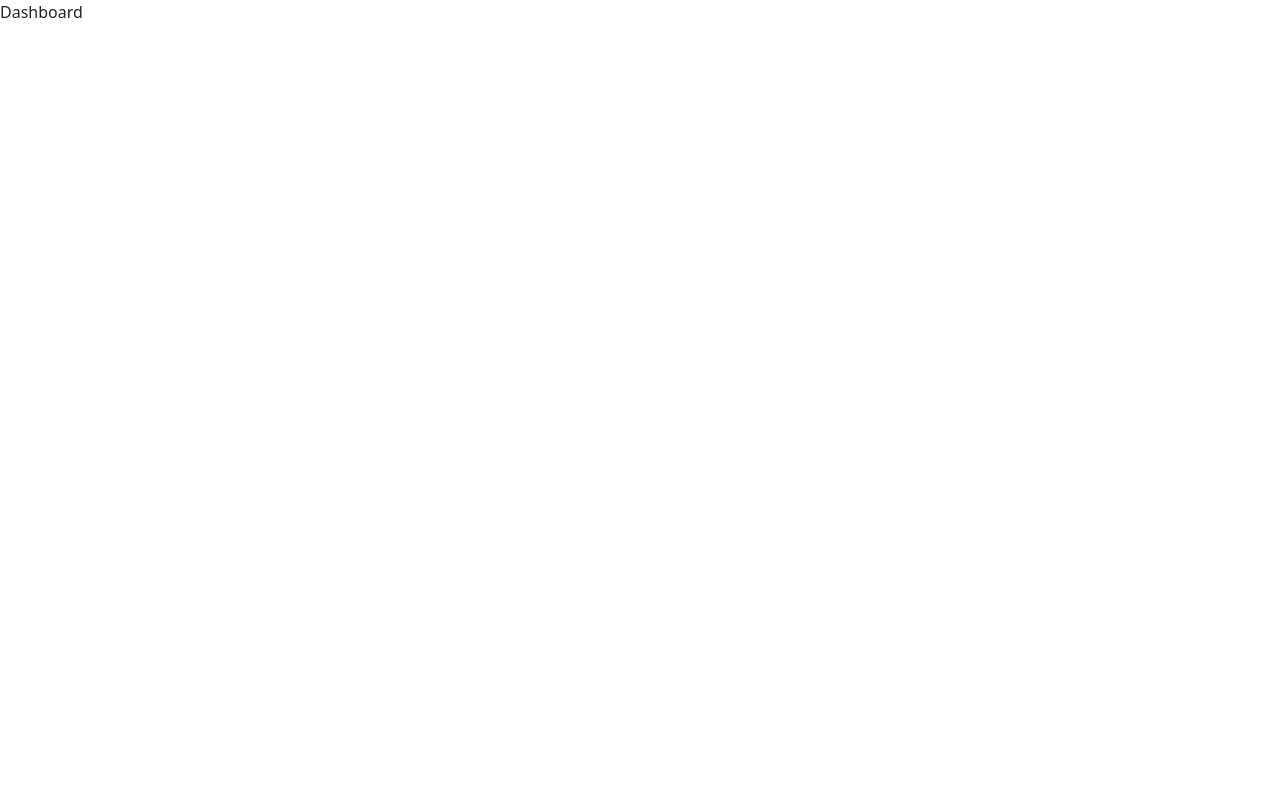
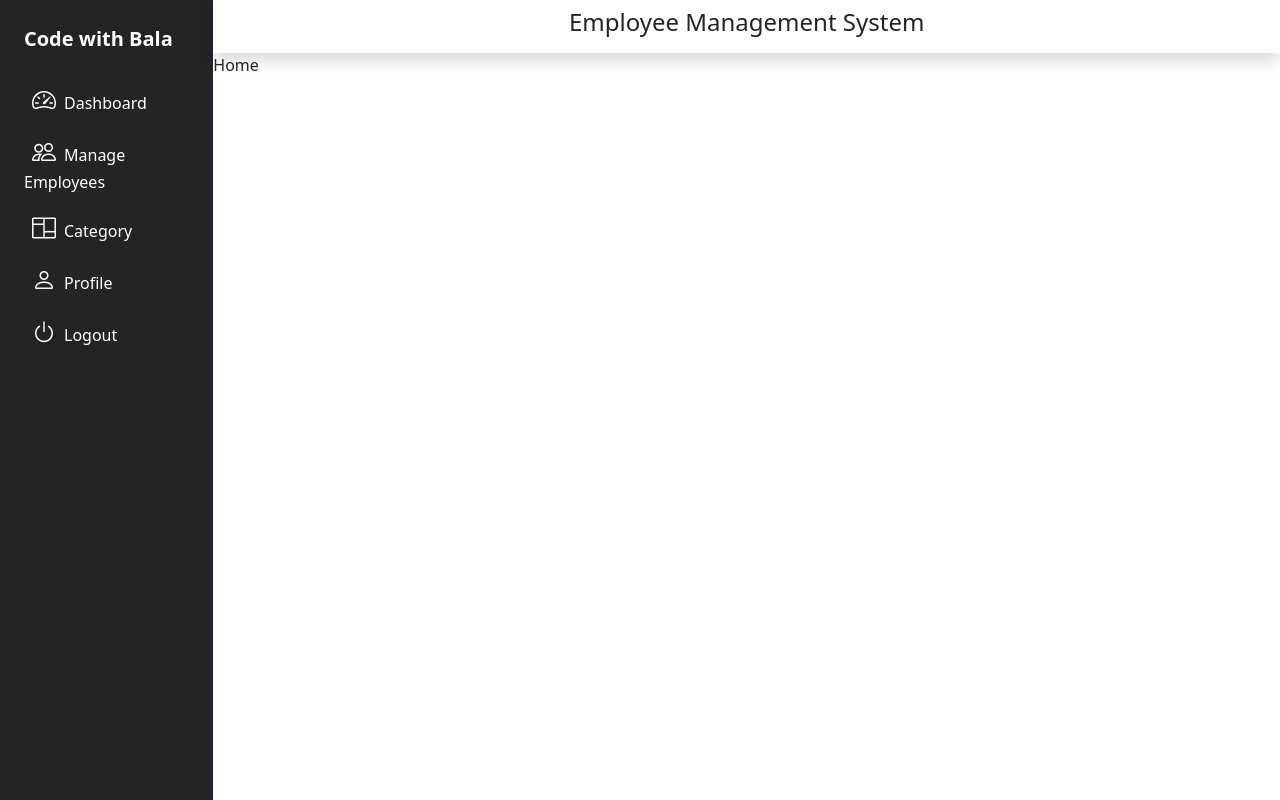
Before and after one commit to balashiranjeevi/Employee-Management-System, a React (Vite) app in the folder EMS/: page /dashboard in a window 1280 px wide. Built offline with nearby package versions, Linux system fonts and the light colour scheme.

Commit message:
Add routing and components for employee management system; enhance dashboard layout

```diff
--- a/EMS/src/App.jsx
+++ b/EMS/src/App.jsx
@@ -1,18 +1,27 @@
-import './App.css'
-import 'bootstrap/dist/css/bootstrap.min.css';
-import Login from './components/Login'
-import {BrowserRouter, Routes, Route} from 'react-router-dom'
-import Dashboard from './components/Dashboard';
+import "./App.css";
+import "bootstrap/dist/css/bootstrap.min.css";
+import Login from "./components/Login";
+import { BrowserRouter, Routes, Route } from "react-router-dom";
+import Dashboard from "./components/Dashboard";
+import Home from "./components/Home";
+import Employee from "./components/Employee";
+import Category from "./components/Category";
+import Profile from "./components/Profile";
 
 function App() {
-    return (
+  return (
     <BrowserRouter>
-    <Routes>
-      <Route path='adminlogin' element = {<Login />}></Route>
-      <Route path='dashboard' element = {<Dashboard />}></Route>
-    </Routes>
+      <Routes>
+        <Route path="adminlogin" element={<Login />}></Route>
+        <Route path="dashboard" element={<Dashboard />}>
+          <Route path="" element={<Home />}></Route>
+          <Route path="/dashboard/employee" element={<Employee />}></Route>
+          <Route path="/dashboard/category" element={<Category />}></Route>
+          <Route path="/dashboard/profile" element={<Profile />}></Route>
+        </Route>
+      </Routes>
     </BrowserRouter>
-  )
+  );
 }
 
-export default App
+export default App;
--- /dev/null
+++ b/EMS/src/components/Category.jsx
@@ -0,0 +1,7 @@
+import React from "react";
+
+const Category = () => {
+  return <div>Category</div>;
+};
+
+export default Category;
--- a/EMS/src/components/Dashboard.jsx
+++ b/EMS/src/components/Dashboard.jsx
@@ -1,9 +1,81 @@
-import React from 'react'
+import React from "react";
+import { Link, Outlet } from "react-router-dom";
+import "bootstrap-icons/font/bootstrap-icons.css";
 
 const Dashboard = () => {
   return (
-    <div>Dashboard</div>
-  )
-}
+    <div className="container-fluid">
+      <div className="row flex-nowrap">
+        <div className="col-auto col-md-3 col-xl-2 px-sm-2 px-0 bg-dark">
+          <div className="d-flex flex-column align-items-center align-items-sm-start px-3 pt-2 text-white min-vh-100">
+            <Link
+              to="/dashboard"
+              className="d-flex align-items-center pb-3 mb-md-1 mt-md-3 me-md-auto text-white text-decoration-none"
+            >
+              <span className="fs-5 fw-bolder d-none d-sm-inline">
+                Code with Bala
+              </span>
+            </Link>
+            <ul
+              className="nav nav-pills flex-column mb-sm-auto mb-0 align-items-center align-items-sm-start"
+              id="menu"
+            >
+              <li className="w-100">
+                <Link
+                  to="/dashboard"
+                  className="nav-link px-0 align-middle text-white "
+                >
+                  <i className="fs-4 bi-speedometer2 ms-2"></i>
+                  <span className="ms-2 d-none d-sm-inline">Dashboard</span>
+                </Link>
+              </li>
+              <li className="w-100">
+                <Link
+                  to="/dashboard/employee"
+                  className="nav-link px-0 align-middle text-white"
+                >
+                  <i className="fs-4 bi-people ms-2"></i>
+                  <span className="ms-2 d-none d-sm-inline">
+                    Manage Employees
+                  </span>
+                </Link>
+              </li>
+              <li className="w-100">
+                <Link
+                  to="/dashboard/category"
+                  className="nav-link px-0 align-middle text-white"
+                >
+                  <i className="fs-4 bi-columns ms-2"></i>
+                  <span className="ms-2 d-none d-sm-inline">Category</span>
+                </Link>
+              </li>
+              <li className="w-100">
+                <Link
+                  to="/dashboard/profile"
+                  className="nav-link px-0 align-middle text-white"
+                >
+                  <i className="fs-4 bi-person ms-2"></i>
+                  <span className="ms-2 d-none d-sm-inline">Profile</span>
+                </Link>
+              </li>
+              <li className="w-100">
+                <Link className="nav-link px-0 align-middle text-white">
+                  <i className="fs-4 bi-power ms-2"></i>
+                  <span className="ms-2 d-none d-sm-inline">Logout</span>
+                </Link>
+              </li>
+            </ul>
+          </div>
+        </div>
+        <div className="col p-0 m-0">
+          <div className="p-2 d-flex justify-content-center shadow">
+            <h4>Employee Management System</h4>
+          </div>
+          <Outlet />
+        </div>
+      </div>
+    </div>
+  );
+};
 
-export default Dashboard
+export default Dashboard;
--- /dev/null
+++ b/EMS/src/components/Employee.jsx
@@ -0,0 +1,7 @@
+import React from "react";
+
+const Employee = () => {
+  return <div>Employee</div>;
+};
+
+export default Employee;
--- /dev/null
+++ b/EMS/src/components/Home.jsx
@@ -0,0 +1,7 @@
+import React from "react";
+
+const Home = () => {
+  return <div>Home</div>;
+};
+
+export default Home;
--- /dev/null
+++ b/EMS/src/components/Profile.jsx
@@ -0,0 +1,7 @@
+import React from "react";
+
+const Profile = () => {
+  return <div>Profile</div>;
+};
+
+export default Profile;
```
Also changed, not shown: EMS/src/components/Login.jsx (+12 -13 lines).
